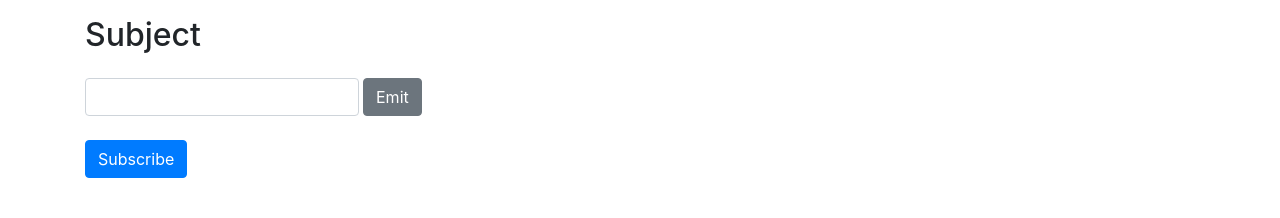
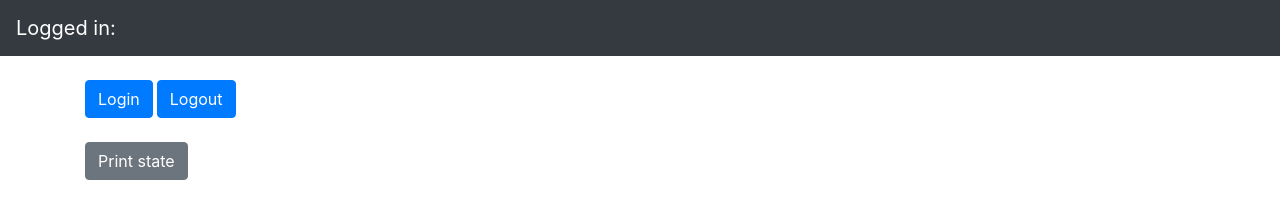
Before and after one commit to andrea-calabretta/RxJS, a plain HTML site: page src/index.html in a window 1280 px wide. Drawn offline with nearby package versions, Linux system fonts and the light colour scheme.

Commit message:
69 example dwith subject

```diff
--- a/src/index.html
+++ b/src/index.html
@@ -6,20 +6,22 @@
     <link rel="stylesheet" href="https://stackpath.bootstrapcdn.com/bootstrap/4.5.2/css/bootstrap.min.css" />
   </head>
   <body>
+    <nav class="navbar navbar-dark bg-dark">
+      <span class="navbar-brand">Logged in: <span id="logged-in"></span></span>
+    </nav>
+
     <div class="container">
-      <h2 class="my-3">Subject</h2>
-
       <div class="my-4 form-inline">
-        <div class="d-flex">
-          <input id="value-input" class="form-control" type="text" />
-          <button id="emit" class="btn btn-secondary mx-1">
-            Emit
-          </button>
-        </div>
+        <button id="login" class="btn btn-primary mr-1">
+          Login
+        </button>
+        <button id="logout" class="btn btn-primary">
+          Logout
+        </button>
       </div>
 
-      <button id="subscribe" class="btn btn-primary">
-        Subscribe
+      <button id="print-state" class="btn btn-secondary">
+        Print state
       </button>
     </div>
   </body>
```
Also changed, not shown: src/index.ts (+18 -13 lines).
